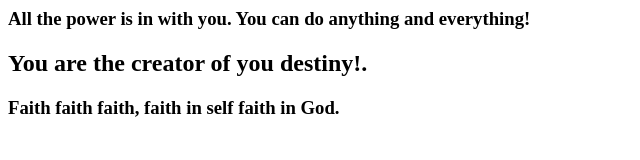
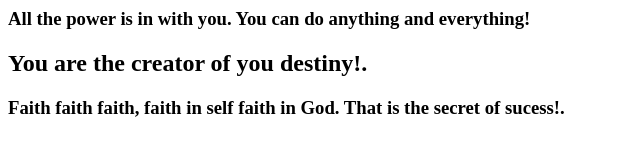
Before and after one commit to KhumainiShaik/firstgitrepo, a plain HTML site: page index.html in a window 1280 px wide. Shown: the whole page, without its empty margins (0-640 px from the left). Drawn offline with Linux system fonts and the light colour scheme.

Commit message:
Update index.html
Edited the 3rd quote

```diff
--- a/index.html
+++ b/index.html
@@ -2,6 +2,6 @@
 	<body>
 		<H3>All the power is in with you. You can do anything and everything!</H3>
 		<H2>You are the creator of you destiny!.</H2>
-		<H3>Faith faith faith, faith in self faith in God.</H3>
+		<H3>Faith faith faith, faith in self faith in God. That is the secret of sucess!.</H3>
 	</body>
 </html>
```
